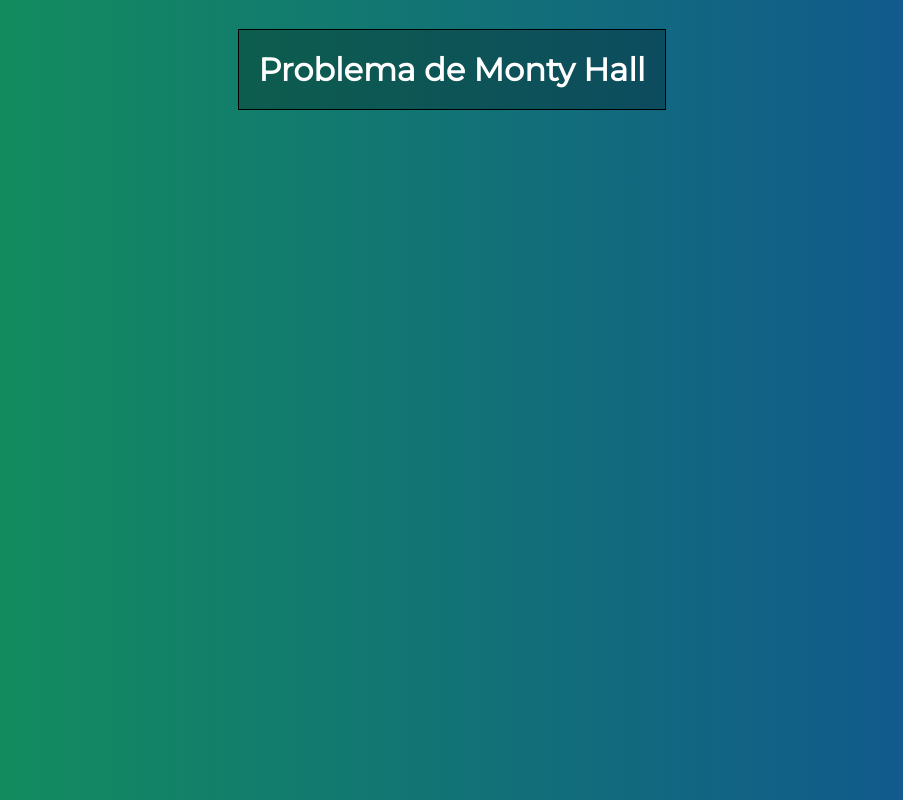
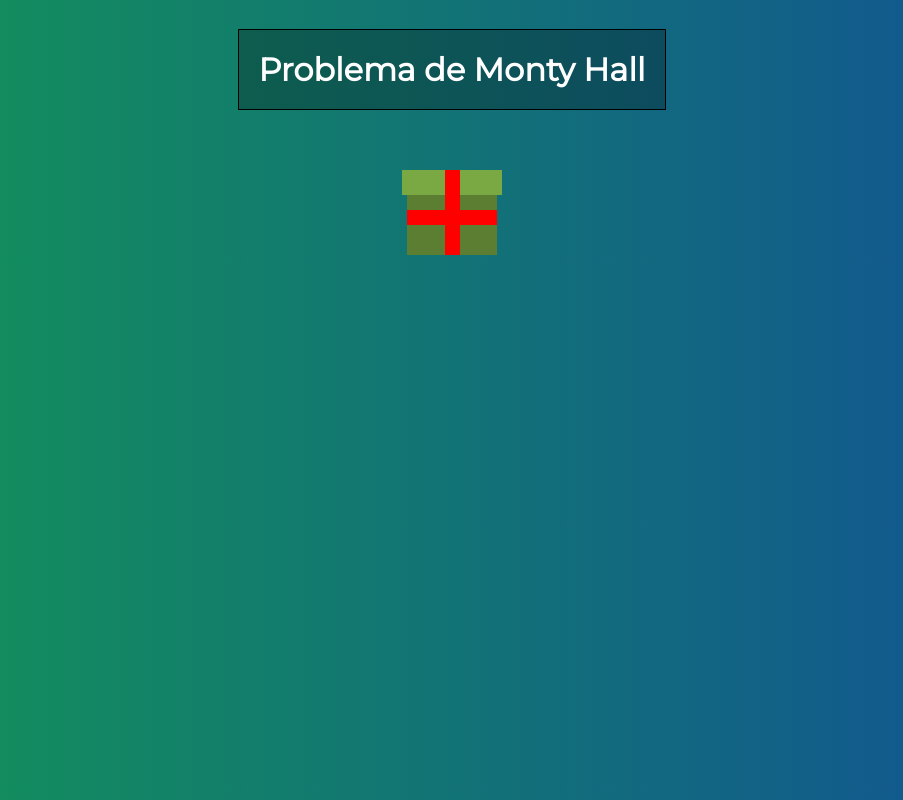
Before and after one commit to PomboObeso/problema-montyHall__VueJS, a Vue app: page / in a window 1280 px wide. Shown: the whole page, without its empty margins (188-1091 px from the left). Built offline with nearby package versions, Linux system fonts and the light colour scheme.

Commit message:
Implements Gift Vue Compoenent

```diff
--- a/src/App.vue
+++ b/src/App.vue
@@ -1,12 +1,15 @@
 <template>
     <div id="app">
         <h1>Problema de Monty Hall</h1>
+        <Gift />
     </div>
 </template>
 
 <script>
+import Gift from './components/Gift.vue';
 export default {
-
+    name:'App',
+    components: {Gift}
 }
 </script>
 
--- /dev/null
+++ b/src/components/Gift.vue
@@ -0,0 +1,47 @@
+<template>
+    <div class="gift">
+        <div class="gift-tie-1"></div>
+        <div class="gift-tie-2"></div>
+        <div class="gift-top"></div>
+        <div class="gift-body"></div>
+    </div>
+</template>
+
+<script>
+export default {
+    name: 'Gift'
+}
+</script>
+
+<style>
+.gift {
+    position: relative;
+    display: flex;
+    flex-direction: column;
+    align-items: center;
+    z-index: 10;
+}
+.gift-top {
+    width: 100px;
+    height: 25px;
+    background-color: #7aa944;
+}
+.gift-body {
+    width: 90px;
+    height: 60px;
+    background-color: #5c7e32;
+}
+.gift-tie-1 {
+    position: absolute;
+    width: 15px;
+    height: 85px;
+    background-color: red;
+}
+.gift-tie-2 {
+    position: absolute;
+    top:40px;
+    width: 90px;
+    height: 15px;
+    background-color: red;
+}
+</style>
```
